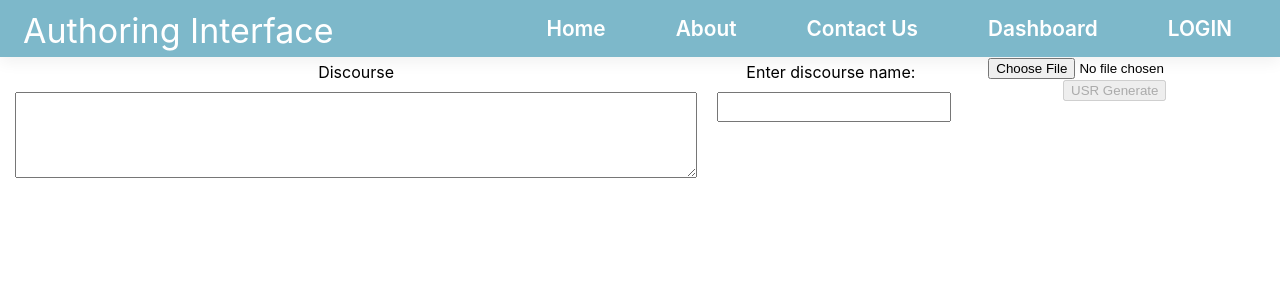
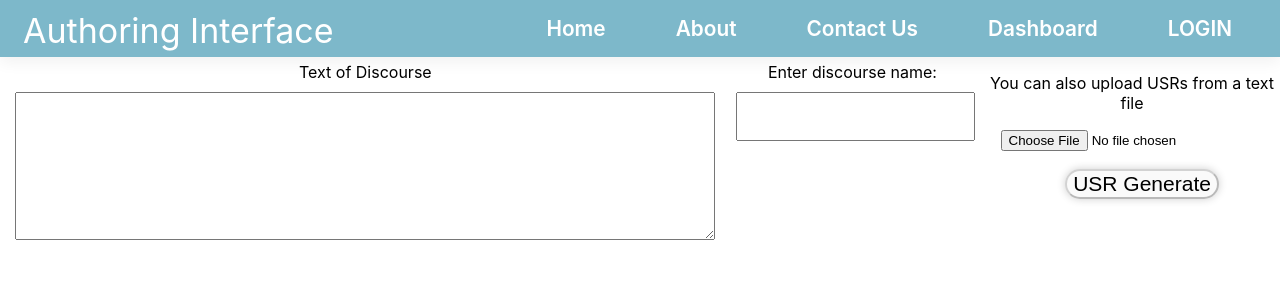
Before and after one commit to lc4eu/AuthoringInterface-Client, a React (Create React App) app: page /usrgenerate in a window 1280 px wide. Shown: the top 300 px of the page. Built offline with nearby package versions, Linux system fonts and the light colour scheme.

Commit message:
css changes, USR content shown conditionally

```diff
--- a/src/USRgenerationFolder/USRgenerate.js
+++ b/src/USRgenerationFolder/USRgenerate.js
@@ -201,13 +201,13 @@ console.log(location)
   }, [serverURl])
 
 
-  function renderUSRGenereateForm() { //render UI only
+  function renderUSRGenereateForm() { //render UI of generate form only
 
     return (
       <form onSubmit={handleSubmit}>
         <div className="entry_components">
           <div className="tta1">
-            <p className="lab_discourse">Discourse</p>
+            <p className="lab_discourse">Text of Discourse</p>
             <textarea id="sentences" name="discourse" type="text" value={discourse} onChange={handleDiscourseContent} ></textarea></div>
           <div className="tta2">
             <div className="label_discourse" ><p>Enter discourse name:</p></div>
@@ -215,10 +215,12 @@ console.log(location)
           </div>
           {/* <div className="ttab2"><input type='button' name="Save Sentences"  value="Save discourse" disabled='True' /></div> */}
           <div className="ttab3">
-            <input type='file' onChange={handleFileSelection} />
+            <p> You can also upload USRs from a text file</p>
+            <input type='file' size = '50' onChange={handleFileSelection} />
             {/* <input type='submit' name="Generate USR" onClick={saveChanges} value="USR Generate" disabled={!sentences} /> */}
             {/* <div className="ttab1"></div> */}
-            <input type='button' name="Generate USR" value="USR Generate" disabled={!discourse} onClick={handleAutomaticGeneratedUSRs} />
+            <p> </p>
+            <input type='button' class ='usrEditButton' name="Generate USR" value="USR Generate" disabled={!discourse} onClick={handleAutomaticGeneratedUSRs} />
           </div>
         </div>
       </form>
@@ -226,6 +228,7 @@ console.log(location)
   }
 
   function renderUSRContent() {
+    // function to render the USR content by showing sentence and USR panes
     const edit_discourse_id = searchParams.get('dasboard_discourseid_for_edit')
     if (!edit_discourse_id){
       return
```
